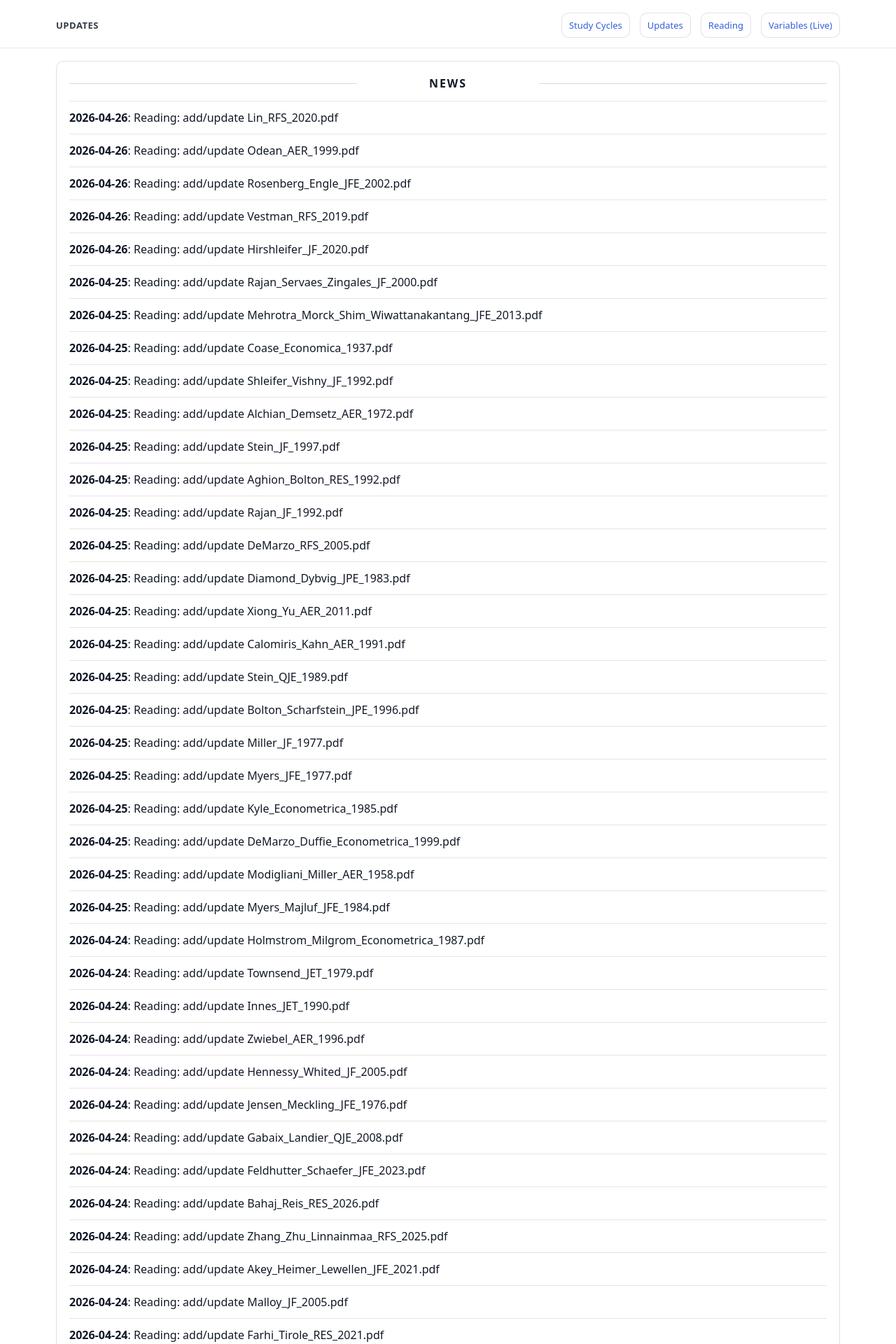
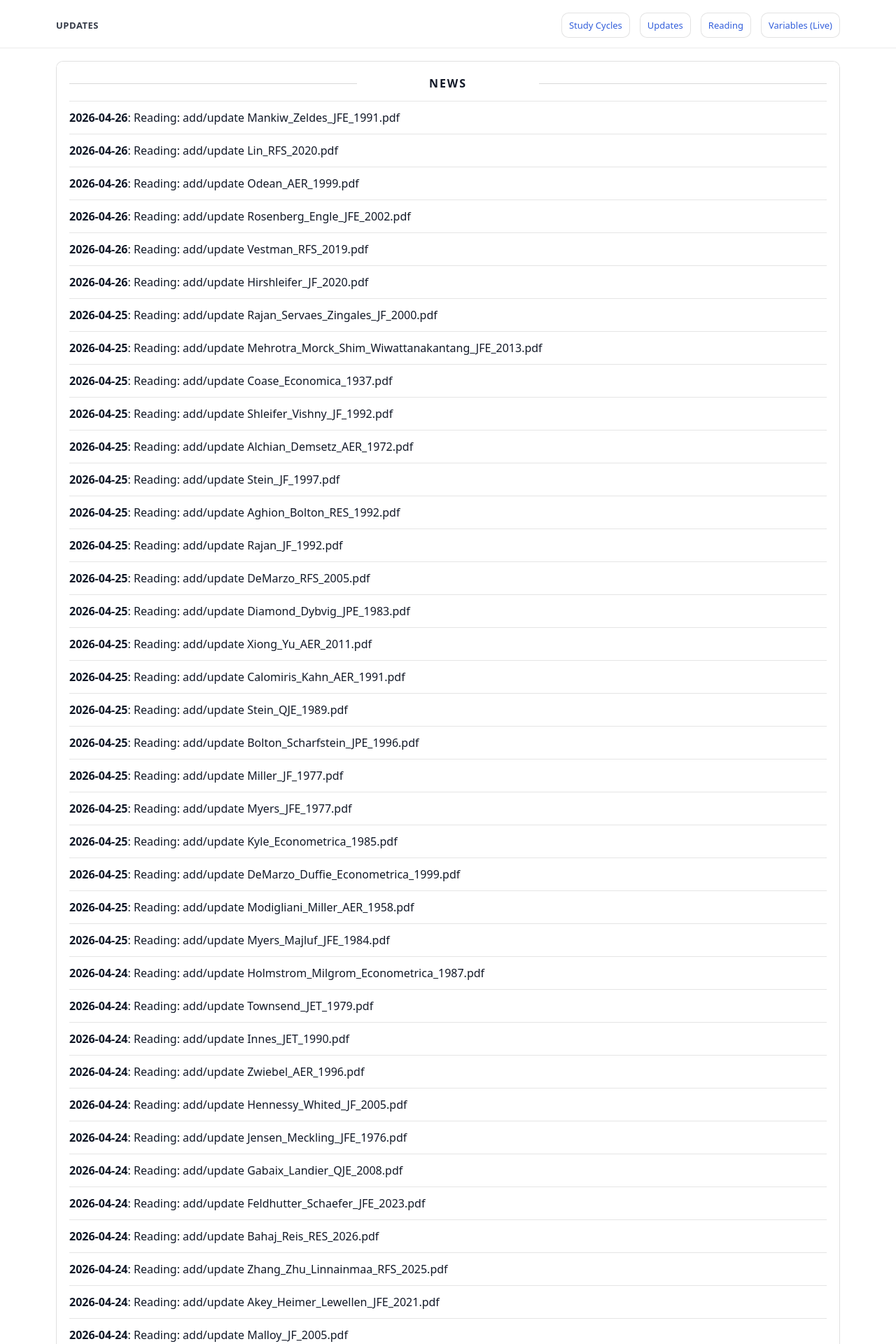
Before and after one commit to yaxinzn/study-archive, a Jekyll site: the page built from updates/index.md, in a window 1280 px wide. Shown: the top 1920 px of the page at 70% size. Built offline with Jekyll 4.4.1, drawn with Linux system fonts in a browser that asks for light colours; some of the changed text lies outside the part shown.

Commit message:
chore: update NEWS feed

```diff
--- a/_data/news.yml
+++ b/_data/news.yml
@@ -1,4 +1,7 @@
 # Auto-generated update history (sorted newest -> oldest). Do not edit manually.
+- ts: "1777167218"
+  date: "2026-04-26"
+  title: "Reading: add/update Mankiw_Zeldes_JFE_1991.pdf"
 - ts: "1777164861"
   date: "2026-04-26"
   title: "Reading: add/update Lin_RFS_2020.pdf"
```
